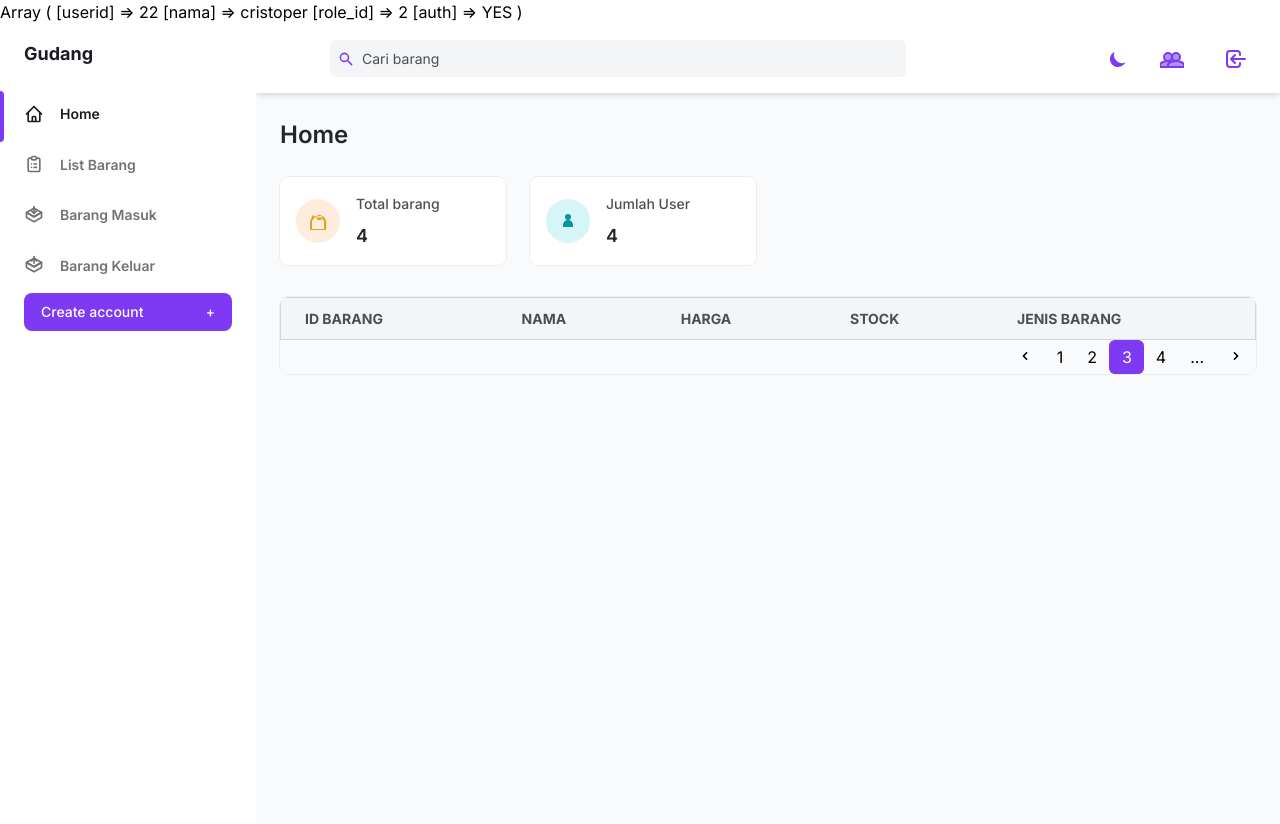
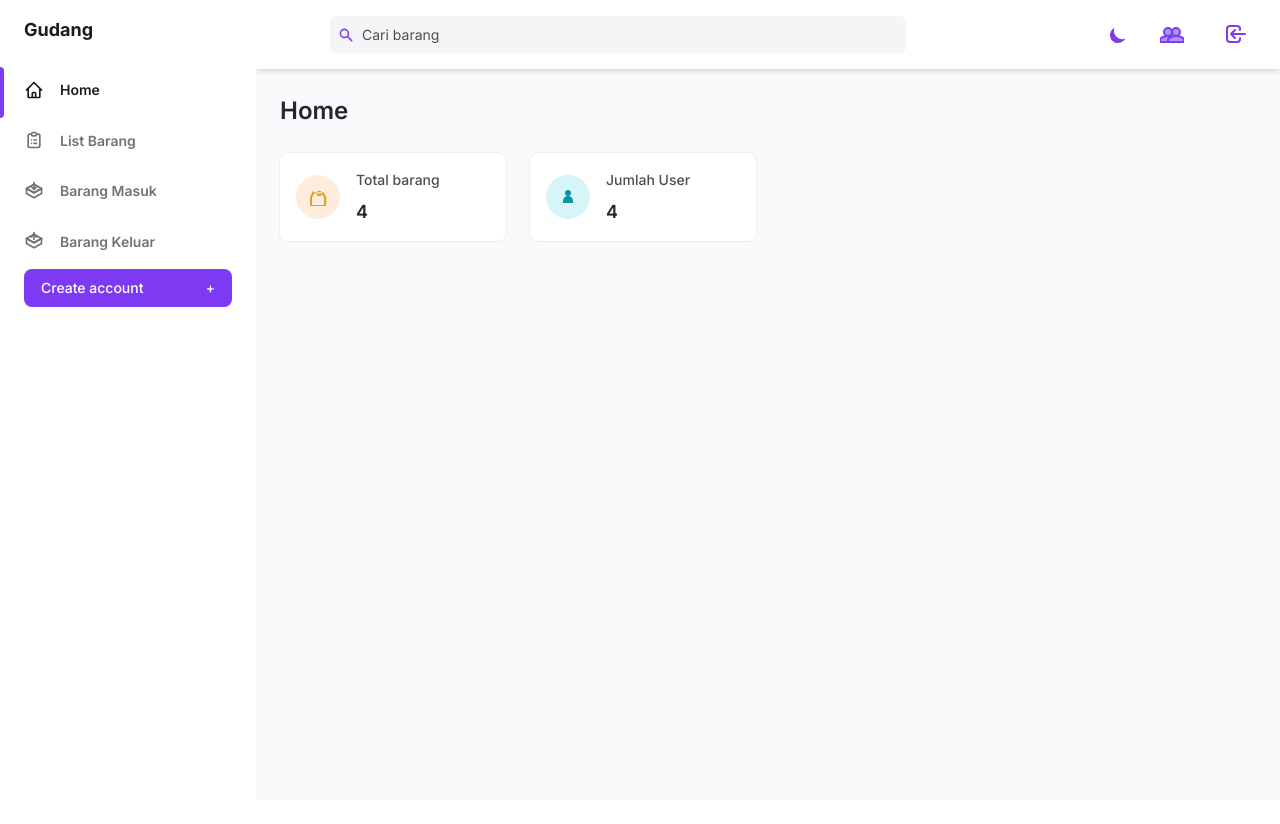
Before and after one commit to nekopride/project1, a PHP site: page / in a window 1280 px wide. After the commit the page ends 307 px from the top, so only its background shows below. Run offline with PHP 8.4, Linux system fonts and the light colour scheme; a user stored in the database is signed in; data comes from the database, SQL or seed files in the repository; lists and menus that the app fills with data are empty.

Commit message:
Add files via upload

```diff
--- a/index.php
+++ b/index.php
@@ -1,7 +1,6 @@
 <?php
 include 'config.php';
 session_start();
-print_r($_SESSION);
 if (!isset ($_SESSION["auth"])){
 	header ("Location:pages/login.php");
 	exit;
@@ -605,99 +604,6 @@ $connect->close();
                 </div>
               </div>
             </div>
-
-            <!-- New Table -->
-            <div class="w-full overflow-hidden rounded-lg shadow-xs">
-              <div class="w-full overflow-x-auto">
-              <table class="min-w-full w-full bg-white border border-gray-200 dark:bg-gray-800 dark:border-gray-700">
-                                   <thead>
-                                        <tr class="bg-gray-100 text-gray-600 uppercase text-sm leading-normal dark:bg-gray-700 dark:text-gray-400">
-                                        <th class="py-3 px-6 text-left">ID barang</th>
-                                        <th class="py-3 px-6 text-left">Nama</th>
-                                        <th class="py-3 px-6 text-left">Harga</th>
-                                        <th class="py-3 px-6 text-left">stock</th>
-                                        <th class="py-3 px-6 text-left">Jenis barang</th>
-                                        </tr>
-                                   </thead>
-                                   <tbody class="text-gray-600 text-sm font-light dark:text-gray-300">
-
-                                   </tbody>
-                              </table>
-                <span class="flex col-span-4 mt-2 sm:mt-auto sm:justify-end">
-                  <nav aria-label="Table navigation">
-                    <ul class="inline-flex items-center">
-                      <li>
-                        <button
-                          class="px-3 py-1 rounded-md rounded-l-lg focus:outline-none focus:shadow-outline-purple"
-                          aria-label="Previous"
-                        >
-                          <svg
-                            aria-hidden="true"
-                            class="w-4 h-4 fill-current"
-                            viewBox="0 0 20 20"
-                          >
-                            <path
-                              d="M12.707 5.293a1 1 0 010 1.414L9.414 10l3.293 3.293a1 1 0 01-1.414 1.414l-4-4a1 1 0 010-1.414l4-4a1 1 0 011.414 0z"
-                              clip-rule="evenodd"
-                              fill-rule="evenodd"
-                            ></path>
-                          </svg>
-                        </button>
-                      </li>
-                      <li>
-                        <button
-                          class="px-3 py-1 rounded-md focus:outline-none focus:shadow-outline-purple"
-                        >
-                          1
-                        </button>
-                      </li>
-                      <li>
-                        <button
-                          class="px-3 py-1 rounded-md focus:outline-none focus:shadow-outline-purple"
-                        >
-                          2
-                        </button>
-                      </li>
-                      <li>
-                        <button
-                          class="px-3 py-1 text-white transition-colors duration-150 bg-purple-600 border border-r-0 border-purple-600 rounded-md focus:outline-none focus:shadow-outline-purple"
-                        >
-                          3
-                        </button>
-                      </li>
-                      <li>
-                        <button
-                          class="px-3 py-1 rounded-md focus:outline-none focus:shadow-outline-purple"
-                        >
-                          4
-                        </button>
-                      </li>
-                      <li>
-                        <span class="px-3 py-1">...</span>
-                      </li>
-                      <li>
-                        <button
-                          class="px-3 py-1 rounded-md rounded-r-lg focus:outline-none focus:shadow-outline-purple"
-                          aria-label="Next"
-                        >
-                          <svg
-                            class="w-4 h-4 fill-current"
-                            aria-hidden="true"
-                            viewBox="0 0 20 20"
-                          >
-                            <path
-                              d="M7.293 14.707a1 1 0 010-1.414L10.586 10 7.293 6.707a1 1 0 011.414-1.414l4 4a1 1 0 010 1.414l-4 4a1 1 0 01-1.414 0z"
-                              clip-rule="evenodd"
-                              fill-rule="evenodd"
-                            ></path>
-                          </svg>
-                        </button>
-                      </li>
-                    </ul>
-                  </nav>
-                </span>
-              </div>
-            </div>
                 </div>
               </div>
             </div>
--- a/pages/login.php
+++ b/pages/login.php
@@ -1,9 +1,5 @@
 <?php
 session_start();
-if (isset ($_SESSION["masuk"]) && $_SESSION["masuk"] === true){
-	header ("Location:../index.php");
-	exit;
-}
 if (isset($_SESSION["auth"]) && $_SESSION["auth"] === 'YES') {
     header('Location: ../index.php');
     exit();
--- a/pages/user_edit.php
+++ b/pages/user_edit.php
@@ -1,10 +1,6 @@
 <?php
 include '../config.php';
 session_start();
-if (!isset ($_SESSION["auth"])){
-	header ("Location:login.php");
-	exit;
-}
 
 $roleQuery = "SELECT * FROM role";
 $role = mysqli_query($connect, $roleQuery);
```
Also changed, not shown: pages/user_add.php (+11 -23 lines).
